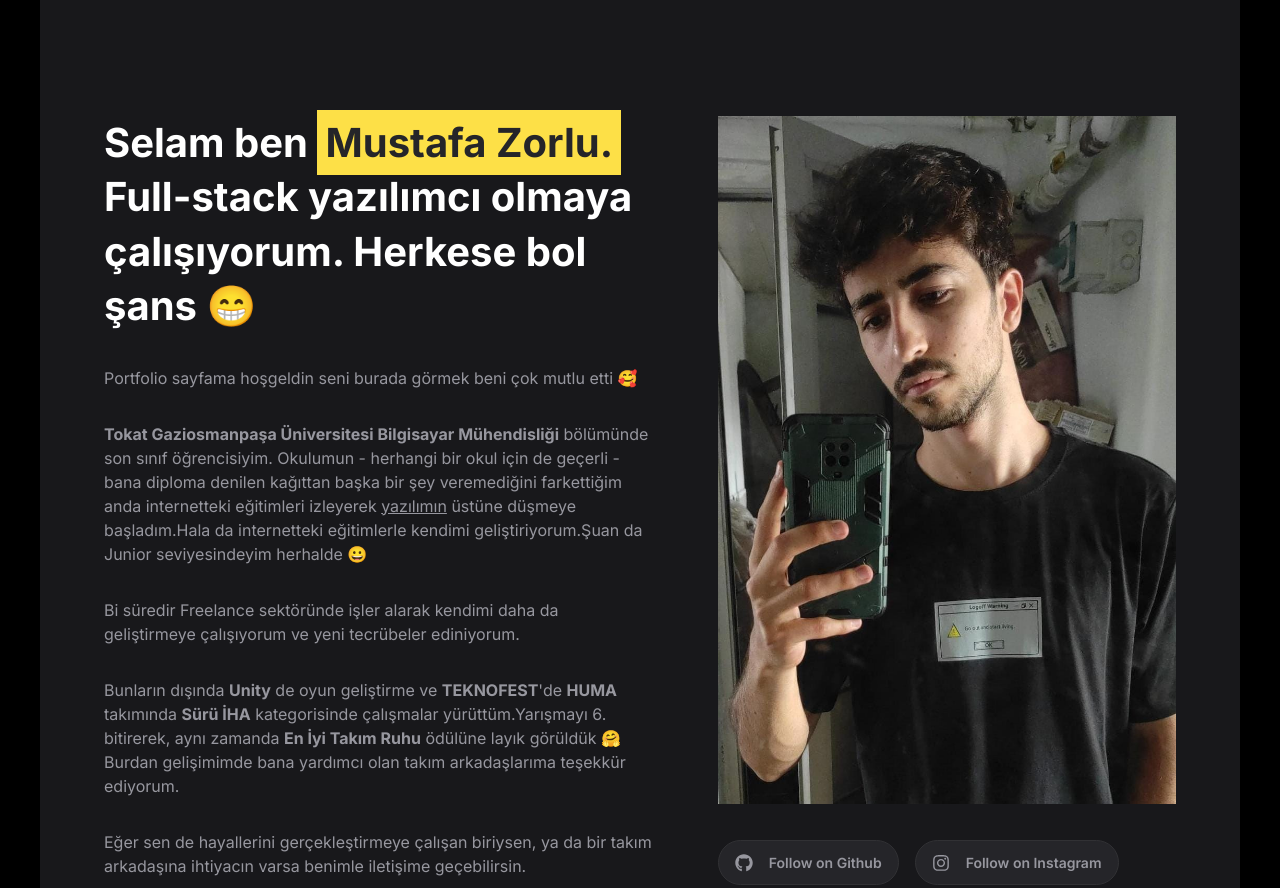
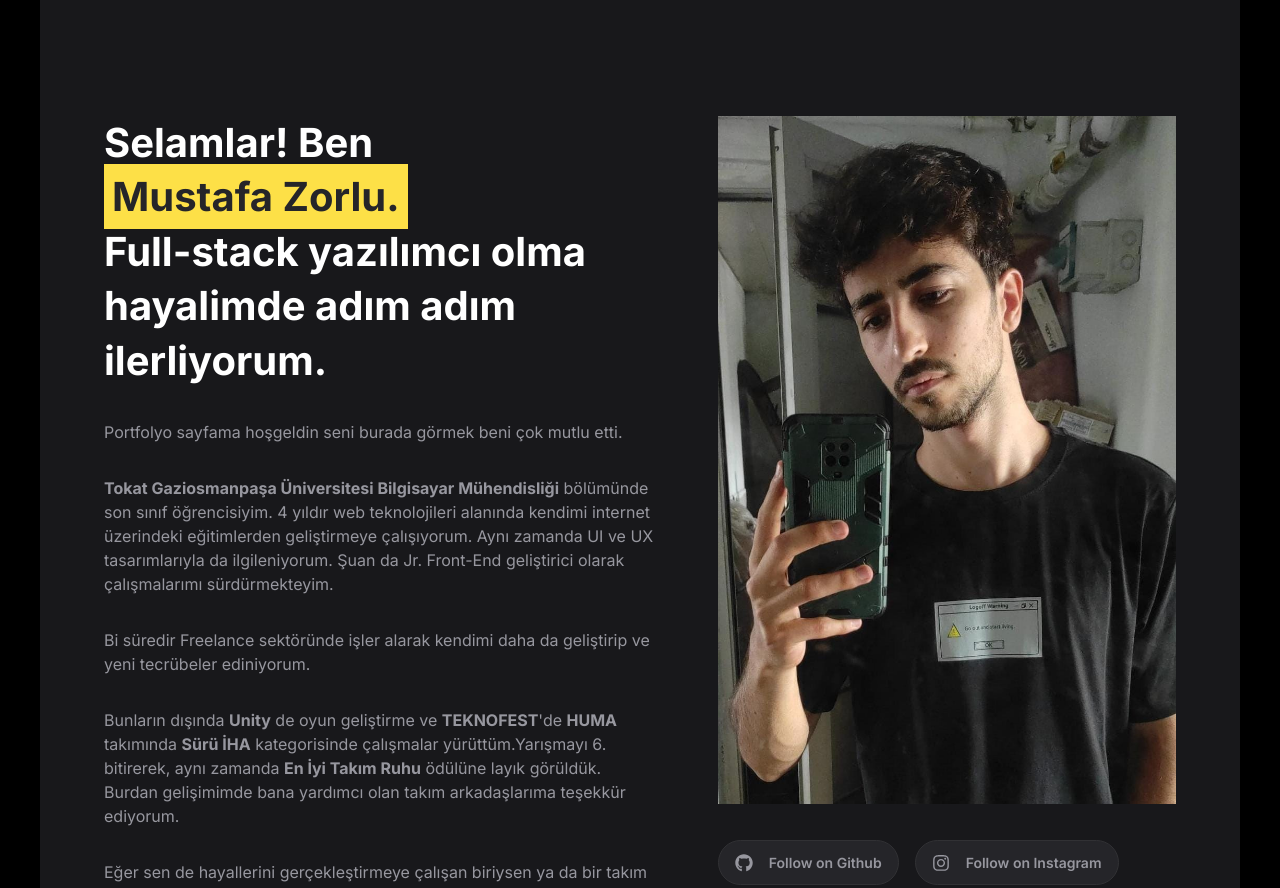
Before and after one commit to mustafazorlu/my-website, a Next.js app: page / in a window 1280 px wide. Shown: the part 122-1010 px from the top of the page. Built offline with nearby package versions, Linux system fonts and the light colour scheme; a web font is replaced by a local one.

Commit message:
some problems have been fixed

```diff
--- a/components/Content.jsx
+++ b/components/Content.jsx
@@ -14,30 +14,31 @@ const Content = () => {
         <section className="content" id="content">
             <div className={`about_me ${theme}`}>
                 <h1 className="about_me_title">
-                    Selam ben <span className="name">Mustafa Zorlu.</span>
-                    <br></br>
-                    Full-stack yazılımcı olmaya çalışıyorum. Herkese bol şans 😁
+                    Selamlar! Ben <br />{" "}
+                    <span className="name">Mustafa Zorlu.</span>
+                    <br />
+                    Full-stack yazılımcı olma hayalimde adım adım ilerliyorum.
                 </h1>
                 <div className={`about_me_articles ${theme}`}>
                     <p className="article">
-                        Portfolio sayfama hoşgeldin seni burada görmek beni çok
-                        mutlu etti 🥰
+                        Portfolyo sayfama hoşgeldin seni burada görmek beni çok
+                        mutlu etti.
                     </p>
                     <p className="article">
                         <b>
                             Tokat Gaziosmanpaşa Üniversitesi Bilgisayar
                             Mühendisliği
                         </b>{" "}
-                        bölümünde son sınıf öğrencisiyim. Okulumun - herhangi
-                        bir okul için de geçerli - bana diploma denilen kağıttan
-                        başka bir şey veremediğini farkettiğim anda internetteki
-                        eğitimleri izleyerek <u>yazılımın</u> üstüne düşmeye
-                        başladım.Hala da internetteki eğitimlerle kendimi
-                        geliştiriyorum.Şuan da Junior seviyesindeyim herhalde 😀
+                        bölümünde son sınıf öğrencisiyim. 4 yıldır web
+                        teknolojileri alanında kendimi internet üzerindeki
+                        eğitimlerden geliştirmeye çalışıyorum. Aynı zamanda UI
+                        ve UX tasarımlarıyla da ilgileniyorum. Şuan da Jr.
+                        Front-End geliştirici olarak çalışmalarımı
+                        sürdürmekteyim.
                     </p>
                     <p className="article">
                         Bi süredir Freelance sektöründe işler alarak kendimi
-                        daha da geliştirmeye çalışıyorum ve yeni tecrübeler
+                        daha da geliştirip ve yeni tecrübeler
                         ediniyorum.
                     </p>
                     <p className="article">
@@ -45,13 +46,13 @@ const Content = () => {
                         <b>TEKNOFEST</b>'de <b>HUMA</b> takımında{" "}
                         <b>Sürü İHA</b> kategorisinde çalışmalar
                         yürüttüm.Yarışmayı 6. bitirerek, aynı zamanda{" "}
-                        <b>En İyi Takım Ruhu</b> ödülüne layık görüldük 🤗
-                        Burdan gelişimimde bana yardımcı olan takım
-                        arkadaşlarıma teşekkür ediyorum.
+                        <b>En İyi Takım Ruhu</b> ödülüne layık görüldük. Burdan
+                        gelişimimde bana yardımcı olan takım arkadaşlarıma
+                        teşekkür ediyorum.
                     </p>
                     <p className="article">
                         Eğer sen de hayallerini gerçekleştirmeye çalışan
-                        biriysen, ya da bir takım arkadaşına ihtiyacın varsa
+                        biriysen ya da bir takım arkadaşına ihtiyacın varsa
                         benimle iletişime geçebilirsin.
                     </p>
                     <p>
--- a/components/Hobbies.jsx
+++ b/components/Hobbies.jsx
@@ -28,34 +28,17 @@ const Hobbies = () => {
                     <div className="grid">
                         <img src="/kaktus.jpg" alt="" />
                     </div>
-
-                    <div className="grid">
-                        <img src="kugu.jpg" alt="" />
-                    </div>
                     <div className="grid">
                         <img src="cocuk.jpg" alt="" />
                     </div>
                     <div className="grid">
                         <img src="miku.jpg" alt="" />
                     </div>
-                    <div className="grid">
-                        <img src="hisoka.jpg" alt="" />
-                    </div>
-                    <div className="grid">
-                        <img src="kalp.jpg" alt="" />
-                    </div>
-                    <div className="grid">
-                        <img src="motor.jpg" alt="" />
-                    </div>
-                    <div className="grid">
-                        <img src="papatya.jpg" alt="" />
-                    </div>
+
                     <div className="grid">
                         <img src="pika.jpg" alt="" />
                     </div>
-                    <div className="grid">
-                        <img src="pokemon.jpg" alt="" />
-                    </div>
+
                     <div className="grid">
                         <img src="tavsan.jpg" alt="" />
                     </div>
--- a/styles/style.scss
+++ b/styles/style.scss
@@ -386,9 +386,9 @@ body{
             transition:0.15s;
             &.light{
                 background-color: $light_background;
-                border:1px solid $light_border !important;
+                border:1px solid #ddd !important;
                 &:hover{
-                    border:1px solid #333 !important;
+                    border-color: #aaa !important;
                 }
             }
             &:hover{
```
